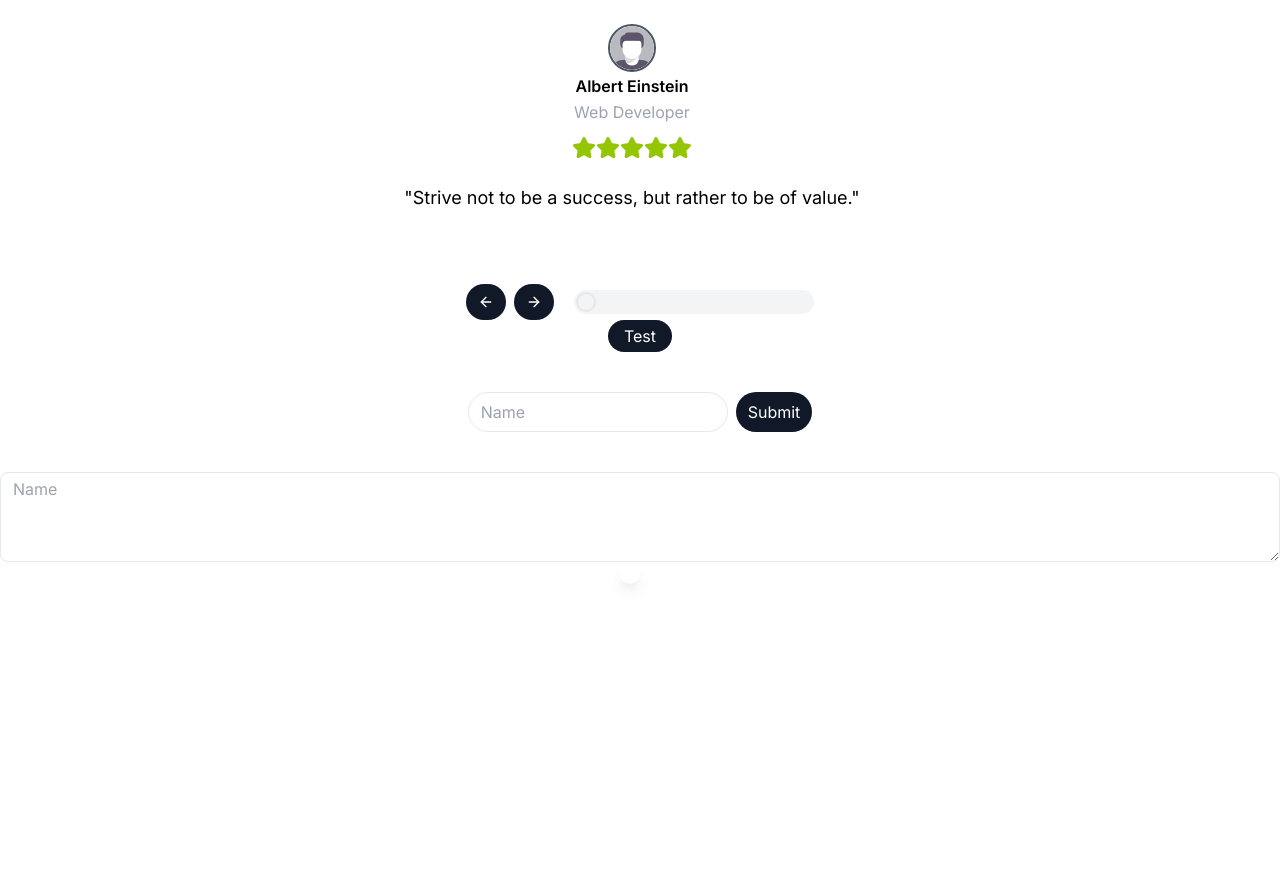
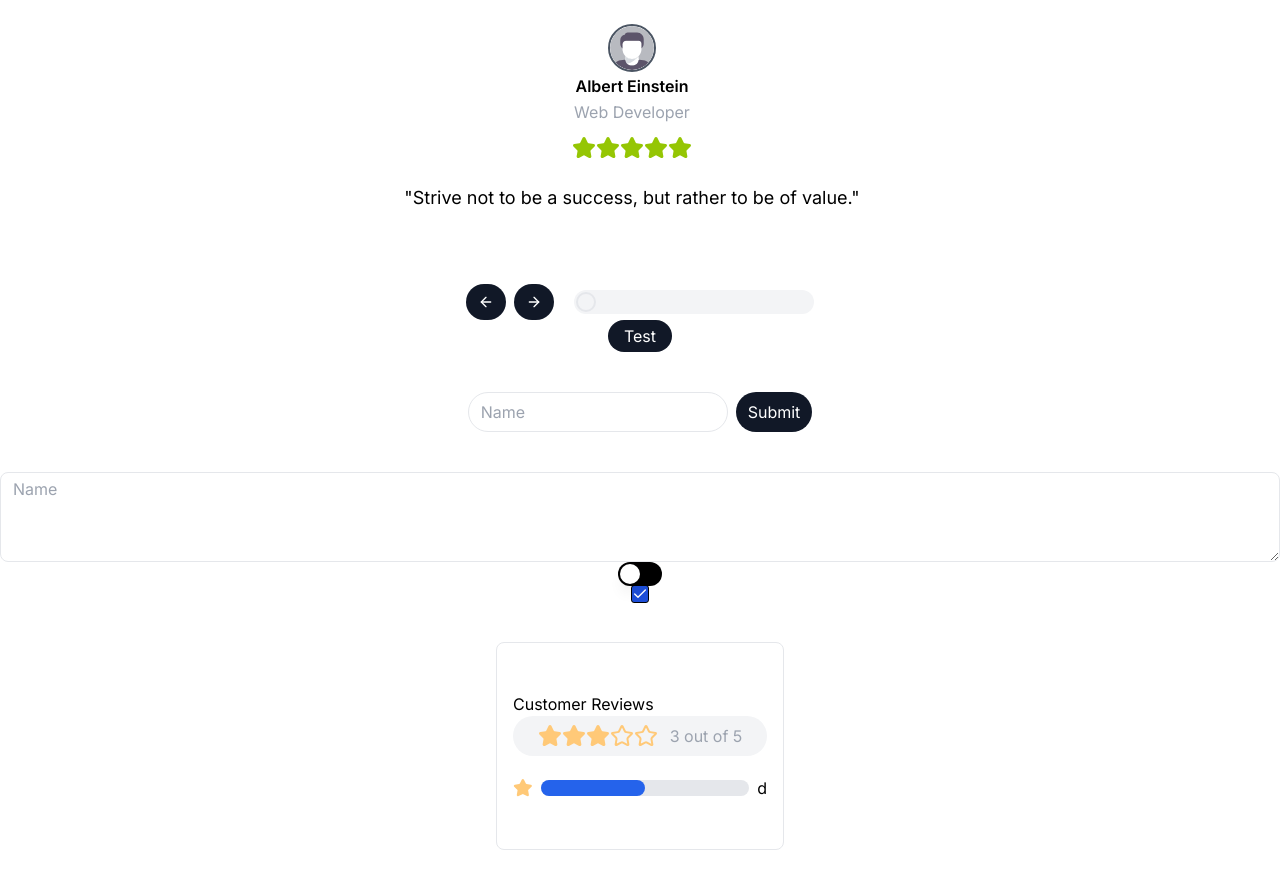
Before and after one commit to prudra2000/Velocify, a Next.js app: page / in a window 1280 px wide. Before the commit the page ends 800 px from the top, so only its background shows below. Built offline with nearby package versions, Linux system fonts and the light colour scheme.

Commit message:
added progress bar, checkbox, and the ratings breakdown component

```diff
--- a/package.json
+++ b/package.json
@@ -9,6 +9,7 @@
     "lint": "next lint"
   },
   "dependencies": {
+    "@radix-ui/react-checkbox": "^1.1.1",
     "@radix-ui/react-switch": "^1.1.0",
     "class-variance-authority": "^0.7.0",
     "embla-carousel-react": "^8.1.8",
--- a/src/app/page.tsx
+++ b/src/app/page.tsx
@@ -6,6 +6,9 @@ import { Input } from "@/components/input";
 import { Textarea } from "@/components/textarea";
 import { Button } from "@/components/button";
 import { Switch } from "@/components/switch";
+import CheckboxDemo from "@/components/checkbox";
+import RaitingsBreakdown from "@/components/raitingsbreakdown";
+import RatingsBreakdown from "@/components/raitingsbreakdown";
 
 interface Testimonials {
   author: string;
@@ -32,7 +35,6 @@ export default function Home() {
 
   return (
     <main className="flex flex-col items-center justify-center">
-
       {testimonials.length > 0 && (
         <Carousel
           testimonials={testimonials}
@@ -45,12 +47,16 @@ export default function Home() {
       </Badge>
       <div className="flex gap-2 mb-10 px-10">
         <Input type="text" variant="rounded" placeholder="Name" />
-          <Button className="rounded-full w-min"><p>Submit</p></Button>
-
+        <Button className="rounded-full w-min">
+          <p>Submit</p>
+        </Button>
       </div>
-        <Textarea placeholder="Name"/>
-        <Switch/>
-
+      <Textarea placeholder="Name" />
+      <Switch />
+      <CheckboxDemo />
+      <div className="my-10">
+        <RatingsBreakdown progress={50} />
+      </div>
     </main>
   );
 }
--- /dev/null
+++ b/src/components/checkbox.tsx
@@ -0,0 +1,21 @@
+import React from "react";
+import * as Checkbox from "@radix-ui/react-checkbox";
+import { Check } from "lucide-react";
+
+const CheckboxDemo = () => (
+  <form>
+    <div style={{ display: "flex", alignItems: "center" }}>
+      <Checkbox.Root
+        className="peer outline outline-1 outline-black w-4 h-4 rounded-sm bg-white checked:bg-black"
+        defaultChecked
+        id="c1"
+      >
+        <Checkbox.Indicator className="bg-blue-700 flex items-center justify-center text-current">
+          <Check className="h-4 w-4 stroke-white" />
+        </Checkbox.Indicator>
+      </Checkbox.Root>
+    </div>
+  </form>
+);
+
+export default CheckboxDemo;
--- a/src/components/input.tsx
+++ b/src/components/input.tsx
@@ -3,7 +3,7 @@ import { cva, type VariantProps } from "class-variance-authority";
 import { twMerge } from "tailwind-merge";
 
 const inputVariants = cva(
-    "flex  h-10 w-full text-sm sm:text-sm md:text-base px-3 py-0 sm:px-3 sm:py-1  border border-input file:bg-transparent file:border-0 file:text-sm disabled:cursor-not-allowed disabled:opacity-50",
+    "flex h-10 w-full text-sm sm:text-sm md:text-base px-3 py-0 sm:px-3 sm:py-1 border border-input file:bg-transparent file:border-0 file:text-sm disabled:cursor-not-allowed disabled:opacity-50",
     {
       variants: {
         variant: {
--- /dev/null
+++ b/src/components/progressbar.tsx
@@ -0,0 +1,18 @@
+"use client";
+
+interface ProgressBarProps {
+  progress: number;
+}
+
+const ProgressBar: React.FC<ProgressBarProps> = ({ progress }) => {
+  return (
+    <div className="w-full bg-gray-200 rounded-full h-4">
+      <div
+        className="bg-blue-600 h-4 rounded-full"
+        style={{ width: `${progress}%` }}
+      ></div>
+    </div>
+  );
+};
+
+export default ProgressBar;
--- /dev/null
+++ b/src/components/raitingsbreakdown.tsx
@@ -0,0 +1,30 @@
+"use client";
+import React, { useState, useEffect } from "react";
+
+import { Star } from "lucide-react";
+import { StarHalf } from "lucide-react";
+import RatingStars from "./ratingstars";
+import ProgressBar from "./progressbar";
+
+interface RatingsBreakdownProps {
+  progress: number;
+  starColor?: string;
+}
+
+const RatingsBreakdown: React.FC<RatingsBreakdownProps> = ({ progress }) => {
+  return (
+    <div className="flex flex-col justify-center w-72 h-52 rounded-lg border p-4">
+      <p className="">Customer Reviews</p>
+      <div className="flex justify-center mb-5 gap-3 bg-gray-100 p-2 rounded-full ">
+        <RatingStars rating={3} />
+        <p className="text-gray-400">{3} out of 5</p>
+      </div>
+      <div className="flex flex-row items-center gap-2 ">
+        <Star fill="#ffc978" stroke="#ffc978" />
+        <ProgressBar progress={progress} /> d
+      </div>
+    </div>
+  );
+};
+
+export default RatingsBreakdown;
--- a/src/components/switch.tsx
+++ b/src/components/switch.tsx
@@ -10,14 +10,14 @@ const Switch = React.forwardRef<SwitchRef, SwitchProps>(
   ({ className, ...props }, ref) => (
     <SwitchP.Root
       className={twMerge(
-        "peer inline-flex h-6 w-11 shrink-0 cursor-pointer items-center rounded-full border-2 border-transparent transition-colors focus-visible:outline-none focus-visible:ring-2 focus-visible:ring-ring focus-visible:ring-offset-2 focus-visible:ring-offset-background disabled:cursor-not-allowed disabled:opacity-50 data-[state=checked]:bg-primary data-[state=unchecked]:bg-input",
+        "bg-black peer inline-flex h-6 w-11 shrink-0 cursor-pointer items-center rounded-full border-2 border-transparent transition-colors focus-visible:outline-none focus-visible:ring-2 focus-visible:ring-ring focus-visible:ring-offset-2 focus-visible:ring-offset-background disabled:cursor-not-allowed disabled:opacity-50 data-[state=checked]:bg-primary data-[state=unchecked]:bg-input",
         className
       )}
       {...props}
       ref={ref}
     >
       <SwitchP.Thumb
-        className="pointer-events-none block h-5 w-5 rounded-full bg-background shadow-lg ring-0 transition-transform data-[state=checked]:translate-x-5 data-[state=unchecked]:translate-x-0"
+        className=" bg-white pointer-events-none block h-5 w-5 rounded-full bg-background shadow-lg ring-0 transition-transform data-[state=checked]:translate-x-5 data-[state=unchecked]:translate-x-0"
       />
     </SwitchP.Root>
   )
```
Also changed, not shown: 1 other file (tests, documents, lock files or other folders). Lines whose indentation alone changed are shown as unchanged.
